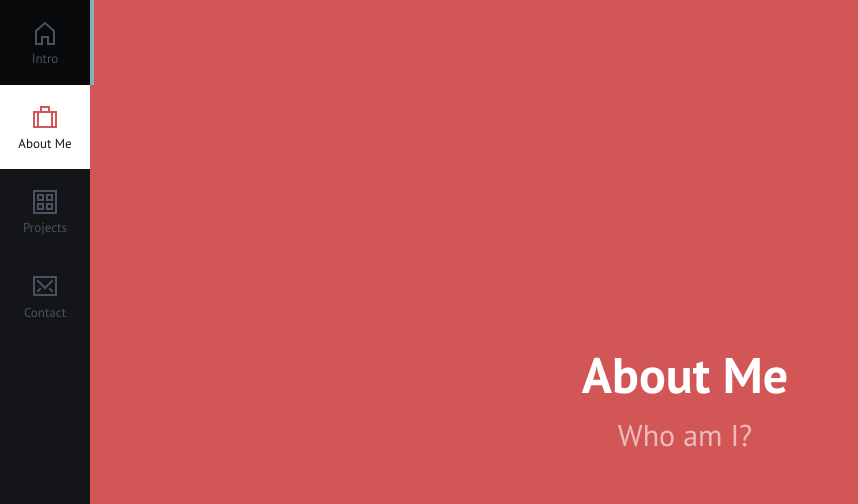
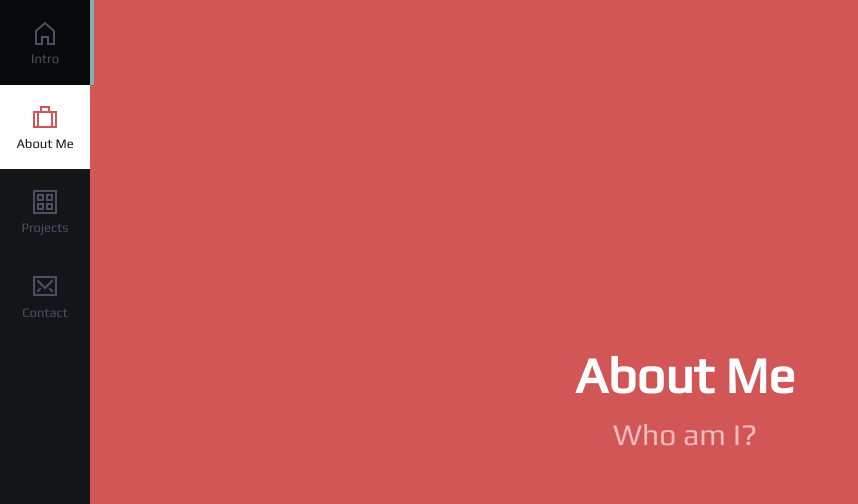
Before and after one commit to vamuigua/My-site, a plain HTML site: page services.html in a window 1280 px wide. Shown: the top 504 px of the page, 0-858 px from the left. Drawn offline with Linux system fonts and the light colour scheme.

Commit message:
modified changes

```diff
--- a/services.html
+++ b/services.html
@@ -4,40 +4,43 @@
 	<meta charset="UTF-8">
 	<meta name="viewport" content="width=device-width, initial-scale=1">
 
-	<link href='http://fonts.googleapis.com/css?family=PT+Sans:400,700' rel='stylesheet' type='text/css'>
+	<!--Google Fonts-->
+    <link href="https://fonts.googleapis.com/css?family=Play" rel="stylesheet">
+    <link href="https://fonts.googleapis.com/css?family=Orbitron" rel="stylesheet">
+    <link href='http://fonts.googleapis.com/css?family=PT+Sans:400,700' rel='stylesheet' type='text/css'>
 
 	<link rel="stylesheet" href="css/reset.css"> <!-- CSS reset -->
 	<link rel="stylesheet" href="css/style.css"> <!-- Resource style -->
 	<script src="js/modernizr.js"></script> <!-- Modernizr -->
 
-	<title>Animated Page Transition #2 | CodyHouse</title>
+	<title>ALLEN_ONE</title>
 </head>
 <body>
 	<nav class="cd-side-navigation">
-		<ul>
+		<ul style="font-family: 'Play', sans-serif;">
 			<li>
-				<a href="#0" data-menu="index">
+				<a href="#0" data-menu="index" style="font-family: 'Play', sans-serif;">
 					<svg class="nc-icon outline" xmlns="http://www.w3.org/2000/svg" xmlns:xlink="http://www.w3.org/1999/xlink" x="0px" y="0px" width="24px" height="24px" viewBox="0 0 24 24"><g transform="translate(0, 0)"> <polygon fill="none" stroke="#4a5261" stroke-width="2" stroke-linecap="square" stroke-miterlimit="10" points="12,2 3,10 3,23 9,23 9,16 15,16 15,23 21,23 21,10 " stroke-linejoin="miter"></polygon> </g></svg>
 					Intro
 				</a>
 			</li>
 
 			<li>
-				<a class="selected" href="#0" data-menu="services">
+				<a class="selected" href="#0" data-menu="services" style="font-family: 'Play', sans-serif;">
 					<svg class="nc-icon outline" xmlns="http://www.w3.org/2000/svg" xmlns:xlink="http://www.w3.org/1999/xlink" x="0px" y="0px" width="24px" height="24px" viewBox="0 0 24 24"><g transform="translate(0, 0)"> <polyline data-color="color-2" fill="none" stroke="#4a5261" stroke-width="2" stroke-linecap="square" stroke-miterlimit="10" points=" 16,7 16,2 8,2 8,7 " stroke-linejoin="miter"></polyline> <rect x="1" y="7" fill="none" stroke="#4a5261" stroke-width="2" stroke-linecap="square" stroke-miterlimit="10" width="22" height="15" stroke-linejoin="miter"></rect> <line fill="none" stroke="#4a5261" stroke-width="2" stroke-linecap="square" stroke-miterlimit="10" x1="5" y1="7" x2="5" y2="22" stroke-linejoin="miter"></line> <line fill="none" stroke="#4a5261" stroke-width="2" stroke-linecap="square" stroke-miterlimit="10" x1="19" y1="7" x2="19" y2="22" stroke-linejoin="miter"></line> </g></svg>
 					About Me
 				</a>
 			</li>
 
 			<li>
-				<a href="#0" data-menu="projects">
+				<a href="#0" data-menu="projects" style="font-family: 'Play', sans-serif;">
 					<svg class="nc-icon outline" xmlns="http://www.w3.org/2000/svg" xmlns:xlink="http://www.w3.org/1999/xlink" x="0px" y="0px" width="24px" height="24px" viewBox="0 0 24 24"><g transform="translate(0, 0)"> <rect x="1" y="1" fill="none" stroke="#4a5261" stroke-width="2" stroke-linecap="square" stroke-miterlimit="10" width="22" height="22" stroke-linejoin="miter"></rect> <rect data-color="color-2" x="5" y="5" fill="none" stroke="#4a5261" stroke-width="2" stroke-linecap="square" stroke-miterlimit="10" width="5" height="5" stroke-linejoin="miter"></rect> <rect data-color="color-2" x="14" y="5" fill="none" stroke="#4a5261" stroke-width="2" stroke-linecap="square" stroke-miterlimit="10" width="5" height="5" stroke-linejoin="miter"></rect> <rect data-color="color-2" x="5" y="14" fill="none" stroke="#4a5261" stroke-width="2" stroke-linecap="square" stroke-miterlimit="10" width="5" height="5" stroke-linejoin="miter"></rect> <rect data-color="color-2" x="14" y="14" fill="none" stroke="#4a5261" stroke-width="2" stroke-linecap="square" stroke-miterlimit="10" width="5" height="5" stroke-linejoin="miter"></rect> </g></svg>
 					Projects
 				</a>
 			</li>
 
 			<li>
-				<a href="#0" data-menu="contact">
+				<a href="#0" data-menu="contact" style="font-family: 'Play', sans-serif;">
 					<svg class="nc-icon outline" xmlns="http://www.w3.org/2000/svg" xmlns:xlink="http://www.w3.org/1999/xlink" x="0px" y="0px" width="24px" height="24px" viewBox="0 0 24 24"><g transform="translate(0, 0)"> <polyline data-color="color-2" fill="none" stroke="#4a5261" stroke-width="2" stroke-linecap="square" stroke-miterlimit="10" points=" 19,7 12,14 5,7 " stroke-linejoin="miter"></polyline> <rect x="1" y="3" fill="none" stroke="#4a5261" stroke-width="2" stroke-linecap="square" stroke-miterlimit="10" width="22" height="18" stroke-linejoin="miter"></rect> <line data-color="color-2" fill="none" stroke="#4a5261" stroke-width="2" stroke-linecap="square" stroke-miterlimit="10" x1="7" y1="15" x2="5" y2="17" stroke-linejoin="miter"></line> <line data-color="color-2" fill="none" stroke="#4a5261" stroke-width="2" stroke-linecap="square" stroke-miterlimit="10" x1="17" y1="15" x2="19" y2="17" stroke-linejoin="miter"></line> </g></svg>
 					</svg>
 					Contact
@@ -50,8 +53,8 @@
 		<section class="cd-section services visible">
 			<header>
 				<div class="cd-title">
-					<h2>About Me</h2>
-					<span style="font-size:30px;">Who am I?</span>
+					<h2 style="font-family: 'Play', sans-serif;">About Me</h2>
+					<span style="font-size:30px;font-family: 'Play', sans-serif;">Who am I?</span>
 				</div>
 
 				<a href="#services-content" class="cd-scroll">Scroll Down</a>
@@ -59,19 +62,6 @@
 
 			<div class="cd-content" id="services-content">
 				<p>
-					Lorem ipsum dolor sit amet, consectetur adipisicing elit. Quae illo veritatis ea deserunt aliquam blanditiis, voluptas optio, voluptate ut accusamus veniam numquam, porro! Cum minima a molestiae, similique voluptate, perferendis vel iusto quam suscipit delectus dolore ducimus possimus illo molestias voluptas labore optio consequuntur sapiente pariatur libero nam temporibus. Laudantium!
-				</p>
-
-				<p>
-					Lorem ipsum dolor sit amet, consectetur adipisicing elit. Quae illo veritatis ea deserunt aliquam blanditiis, voluptas optio, voluptate ut accusamus veniam numquam, porro! Cum minima a molestiae, similique voluptate, perferendis vel iusto quam suscipit delectus dolore ducimus possimus illo molestias voluptas labore optio consequuntur sapiente pariatur libero nam temporibus. Laudantium!
-				</p>
-
-				<p>
-					Lorem ipsum dolor sit amet, consectetur adipisicing elit. Quae illo veritatis ea deserunt aliquam blanditiis, voluptas optio, voluptate ut accusamus veniam numquam, porro! Cum minima a molestiae, similique voluptate, perferendis vel iusto quam suscipit delectus dolore ducimus possimus illo molestias voluptas labore optio consequuntur sapiente pariatur libero nam temporibus. Laudantium!
-				</p>
-
-				<p>
-					Lorem ipsum dolor sit amet, consectetur adipisicing elit. Quae illo veritatis ea deserunt aliquam blanditiis, voluptas optio, voluptate ut accusamus veniam numquam, porro! Cum minima a molestiae, similique voluptate, perferendis vel iusto quam suscipit delectus dolore ducimus possimus illo molestias voluptas labore optio consequuntur sapiente pariatur libero nam temporibus. Laudantium!
 				</p>
 			</div> <!-- .cd-content -->
 		</section> <!-- .cd-section -->
```
Also changed, not shown: index.html (+1 -1 lines).
